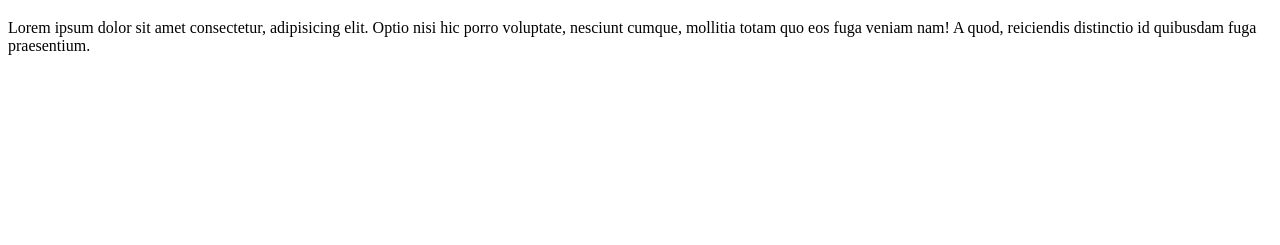
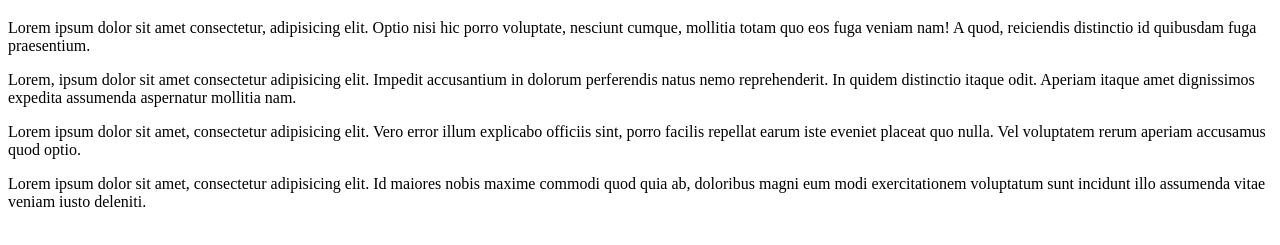
Before and after one commit to xiomarax/prueba-1erRepo, a plain HTML site: page views/index.html in a window 1280 px wide. Shown: the part 61-306 px from the top of the page. Drawn offline with Linux system fonts and the light colour scheme.

Commit message:
agrengando parrafos al index.html

```diff
--- a/views/index.html
+++ b/views/index.html
@@ -8,5 +8,8 @@
 <body>
     <h1>Pagina web espectaular</h1>
     <p>Lorem ipsum dolor sit amet consectetur, adipisicing elit. Optio nisi hic porro voluptate, nesciunt cumque, mollitia totam quo eos fuga veniam nam! A quod, reiciendis distinctio id quibusdam fuga praesentium.</p>
+    <p>Lorem, ipsum dolor sit amet consectetur adipisicing elit. Impedit accusantium in dolorum perferendis natus nemo reprehenderit. In quidem distinctio itaque odit. Aperiam itaque amet dignissimos expedita assumenda aspernatur mollitia nam.</p>
+    <p>Lorem ipsum dolor sit amet, consectetur adipisicing elit. Vero error illum explicabo officiis sint, porro facilis repellat earum iste eveniet placeat quo nulla. Vel voluptatem rerum aperiam accusamus quod optio.</p>
+    <p>Lorem ipsum dolor sit amet, consectetur adipisicing elit. Id maiores nobis maxime commodi quod quia ab, doloribus magni eum modi exercitationem voluptatum sunt incidunt illo assumenda vitae veniam iusto deleniti.</p>
 </body>
 </html>
```
